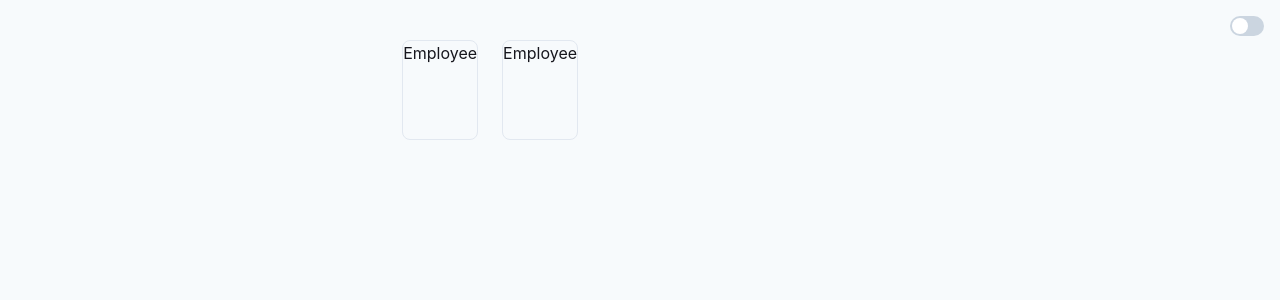
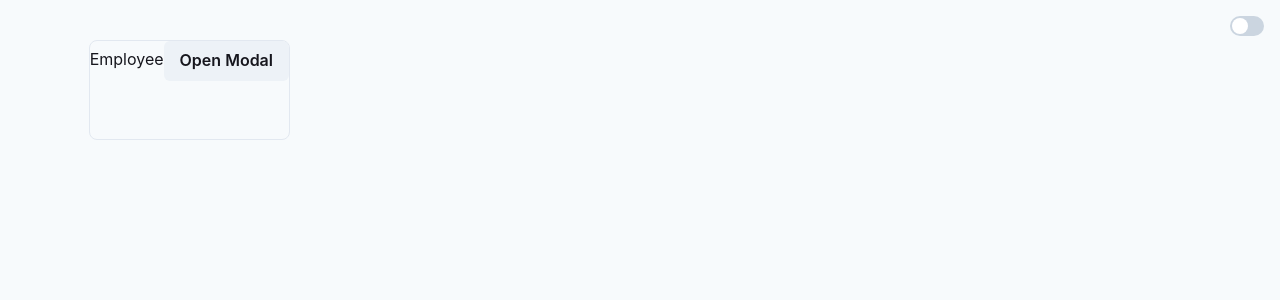
Before and after one commit to kloudysky/employee-directory, a Next.js app in the folder web/: page / in a window 1280 px wide. Shown: the top 300 px of the page. Built offline with nearby package versions, Linux system fonts and the light colour scheme.

Commit message:
created basic  formodal and employee card components

```diff
--- a/web/package.json
+++ b/web/package.json
@@ -10,6 +10,7 @@
     "@chakra-ui/react": "^1.4.2",
     "@emotion/react": "^11.0.0",
     "@emotion/styled": "^11.0.0",
+    "formik": "^2.2.9",
     "framer-motion": "^4.0.3",
     "next": "latest",
     "react": "^17.0.2",
--- /dev/null
+++ b/web/src/components/EmployeeCard.tsx
@@ -0,0 +1,44 @@
+import { Box, FormControl, FormLabel, Input } from "@chakra-ui/react";
+import { Formik, Form } from "formik";
+import React from "react";
+import { FormModal } from "./FormModal";
+
+interface EmployeeCardProps {}
+
+export const EmployeeCard: React.FC<EmployeeCardProps> = ({}) => {
+  return (
+    <Box
+      maxW="lg"
+      borderWidth="1px"
+      borderRadius="lg"
+      overflow="hidden"
+      h="100"
+    >
+      Employee
+      <FormModal>
+        <Formik
+          initialValues={{ firstName: "", lastName: "" }}
+          onSubmit={(values) => {
+            console.log(values);
+          }}
+        >
+          {({ values, handleChange }) => (
+            <Form>
+              <div>Hello World</div>
+              <FormControl>
+                <FormLabel htmlFor="firstName">First Name</FormLabel>
+                <Input
+                  value={values.firstName}
+                  onChange={handleChange}
+                  id="firstName"
+                  placeholder="First Name"
+                />
+                {/* <FormErrorMessage>{form.errors.name}</FormErrorMessage> */}
+              </FormControl>
+            </Form>
+          )}
+        </Formik>
+      </FormModal>
+    </Box>
+  );
+};
--- /dev/null
+++ b/web/src/components/FormModal.tsx
@@ -0,0 +1,47 @@
+import {
+  Button,
+  FormControl,
+  FormErrorMessage,
+  FormLabel,
+  Input,
+  Modal,
+  ModalBody,
+  ModalCloseButton,
+  ModalContent,
+  ModalFooter,
+  ModalHeader,
+  ModalOverlay,
+  useDisclosure,
+} from "@chakra-ui/react";
+import { Form, Formik } from "formik";
+import React from "react";
+
+interface FormModalProps {}
+
+export const FormModal: React.FC<FormModalProps> = ({ children }) => {
+  const { isOpen, onOpen, onClose } = useDisclosure();
+  return (
+    <>
+      <Button onClick={onOpen}>Open Modal</Button>
+      <Modal
+        isCentered
+        onClose={onClose}
+        isOpen={isOpen}
+        motionPreset="slideInBottom"
+      >
+        <ModalOverlay />
+        <ModalContent>
+          <ModalHeader>Modal Title</ModalHeader>
+          <ModalCloseButton />
+          <ModalBody>{children}</ModalBody>
+          <ModalFooter>
+            <Button colorScheme="blue" mr={3} onClick={onClose}>
+              Close
+            </Button>
+            <Button variant="ghost">Secondary Action</Button>
+          </ModalFooter>
+        </ModalContent>
+      </Modal>
+    </>
+  );
+};
--- a/web/src/pages/index.tsx
+++ b/web/src/pages/index.tsx
@@ -1,29 +1,31 @@
 import { Box, Grid } from "@chakra-ui/layout";
+import {
+  useDisclosure,
+  Button,
+  Modal,
+  ModalOverlay,
+  ModalContent,
+  ModalHeader,
+  ModalCloseButton,
+  ModalBody,
+  ModalFooter,
+  transition,
+  FormControl,
+  FormErrorMessage,
+  FormLabel,
+  Input,
+} from "@chakra-ui/react";
+import { Formik, Form } from "formik";
 import React from "react";
 import { Container } from "../components/Container";
 import { DarkModeSwitch } from "../components/DarkModeSwitch";
+import { EmployeeCard } from "../components/EmployeeCard";
+import { FormModal } from "../components/FormModal";
 
 const Index = () => (
   <Container height="100vh">
     <Grid mt={10} templateColumns="repeat(5, 1fr)" gap={6}>
-      <Box
-        maxW="lg"
-        borderWidth="1px"
-        borderRadius="lg"
-        overflow="hidden"
-        h="100"
-      >
-        Employee
-      </Box>
-      <Box
-        maxW="lg"
-        borderWidth="1px"
-        borderRadius="lg"
-        overflow="hidden"
-        h="100"
-      >
-        Employee
-      </Box>
+      <EmployeeCard />
     </Grid>
     <DarkModeSwitch />
   </Container>
```
Also changed, not shown: 1 other file (tests, documents, lock files or other folders).
